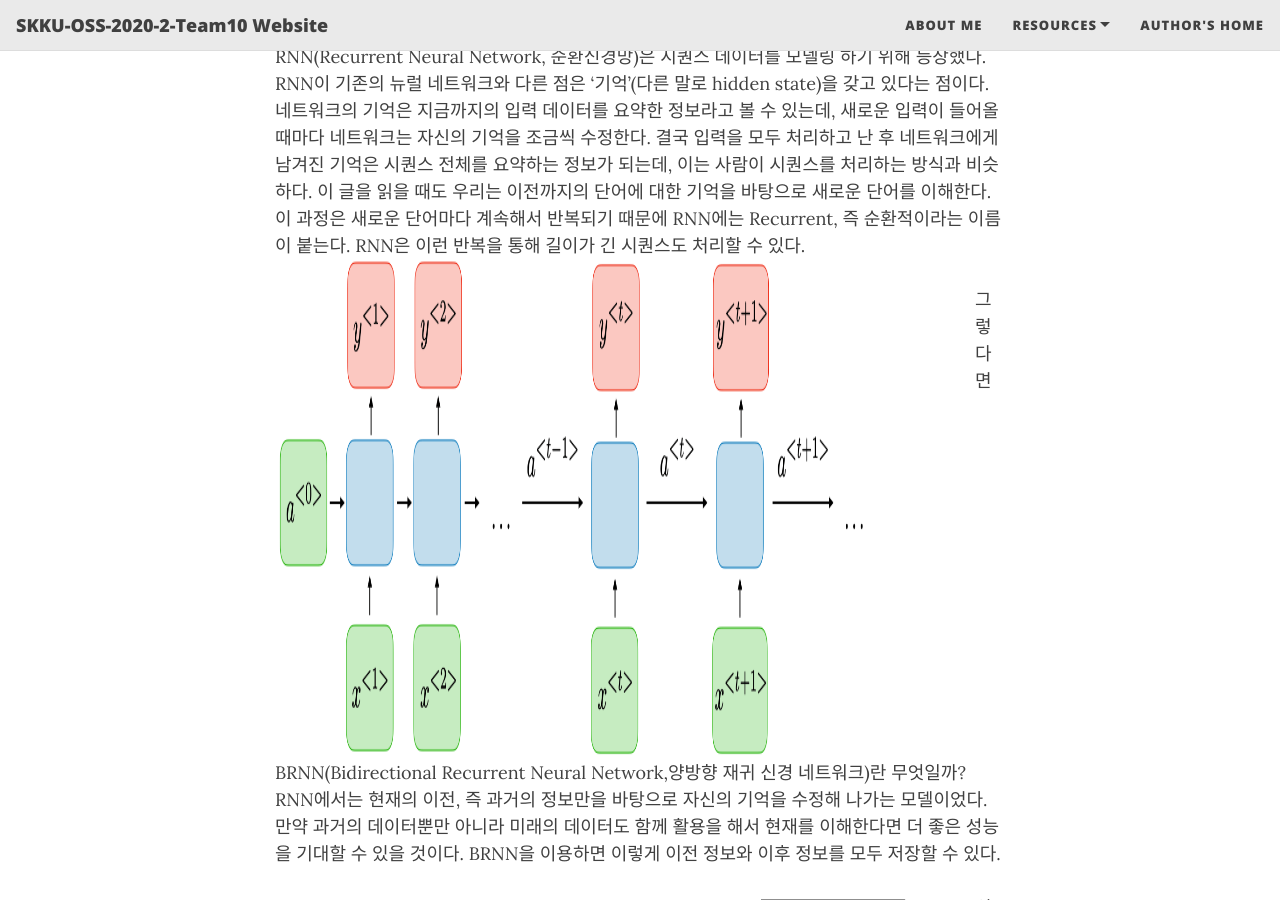
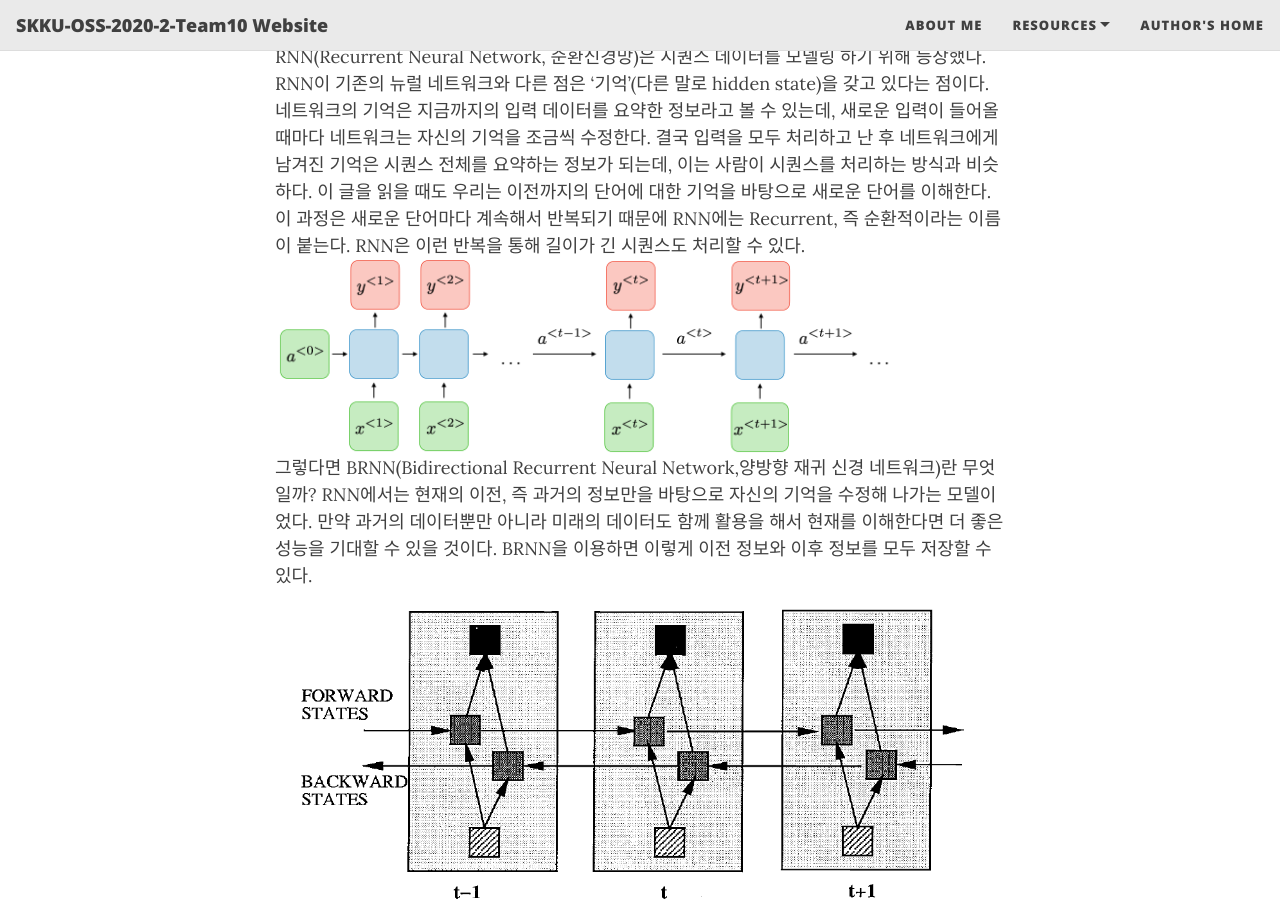
Before and after one commit to 20-2-SKKU-OSS/2020-2-OSS-10, a Jekyll site: the page built from _posts/2020-11-29-BRNNs.md, in a window 1280 px wide and 900 px high, scrolled down 673 px. Built offline with Jekyll 4.4.1, drawn with Linux system fonts in a browser that asks for light colours; nearby versions of some CDN libraries.

Commit message:
change image address

```diff
--- a/_posts/2020-11-29-BRNNs.md
+++ b/_posts/2020-11-29-BRNNs.md
@@ -11,11 +11,11 @@ tags: [books, test]
 
 ### 1. What is Bidirectional Recurrent Neural Network(BRNN)?
 BRNN를 학습하기 위해 RNN(Recurrent Neural Networks)에 대한 기본 지식이 필요하다. RNN(Recurrent Neural Network, 순환신경망)은 시퀀스 데이터를 모델링 하기 위해 등장했다. RNN이 기존의 뉴럴 네트워크와 다른 점은 ‘기억’(다른 말로 hidden state)을 갖고 있다는 점이다. 네트워크의 기억은 지금까지의 입력 데이터를 요약한 정보라고 볼 수 있는데, 새로운 입력이 들어올때마다 네트워크는 자신의 기억을 조금씩 수정한다. 결국 입력을 모두 처리하고 난 후 네트워크에게 남겨진 기억은 시퀀스 전체를 요약하는 정보가 되는데, 이는 사람이 시퀀스를 처리하는 방식과 비슷하다. 이 글을 읽을 때도 우리는 이전까지의 단어에 대한 기억을 바탕으로 새로운 단어를 이해한다. 이 과정은 새로운 단어마다 계속해서 반복되기 때문에 RNN에는 Recurrent, 즉 순환적이라는 이름이 붙는다. RNN은 이런 반복을 통해 길이가 긴 시퀀스도 처리할 수 있다.
-<img src="/assets/img/BRNNs/RNN.png" width="700" height="500" align="left">
+![resnet1](https://github.com/20-2-SKKU-OSS/2020-2-OSS-10/blob/main/assets/img/BRNNs/RNN.png?raw=true)
 그렇다면 BRNN(Bidirectional Recurrent Neural Network,양방향 재귀 신경 네트워크)란 무엇일까? RNN에서는 현재의 이전, 즉 과거의 정보만을 바탕으로 자신의 기억을 수정해 나가는 모델이었다. 만약 과거의 데이터뿐만 아니라 미래의 데이터도 함께 활용을 해서 현재를 이해한다면 더 좋은 성능을 기대할 수 있을 것이다. BRNN을 이용하면 이렇게 이전 정보와 이후 정보를 모두 저장할 수 있다.
-<img src="/assets/img/BRNNs/BRNN_picture.png" width="700" height="500" align="left">
+![resnet1](https://github.com/20-2-SKKU-OSS/2020-2-OSS-10/blob/main/assets/img/BRNNs/BRNN_picture.png?raw=true)
 위의 그림을 보면 BRNN은 Forward States의 정보를 가지고 있는 hidden layer와 Backward States의 정보를 가지고 있는 hidden layer 두개를 가지고 있다. 또한, 이 둘은 서로 연결되어 있지 않다.
-<img src="/assets/img/BRNNs/BRNN_equation.png" width="600" height="100" align="left">
+![resnet1](https://github.com/20-2-SKKU-OSS/2020-2-OSS-10/blob/main/assets/img/BRNNs/BRNN_equation.png?raw=true)
 시간 t에서 forward hidden layer의 activaiton output과 backward hidden layer의 activation output, ouput layer의 ouput은 다음과 같이 계산한다.
 순서대로,
 (1) : Forward's output
```
